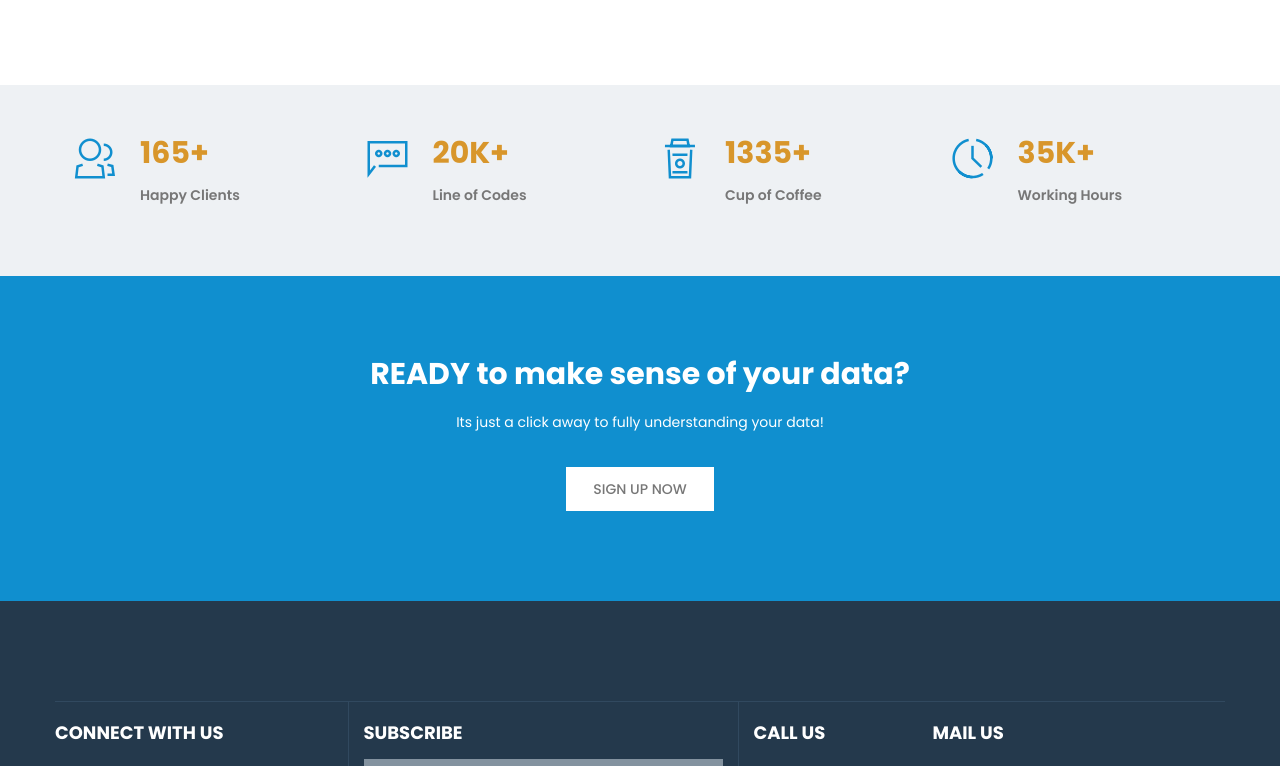
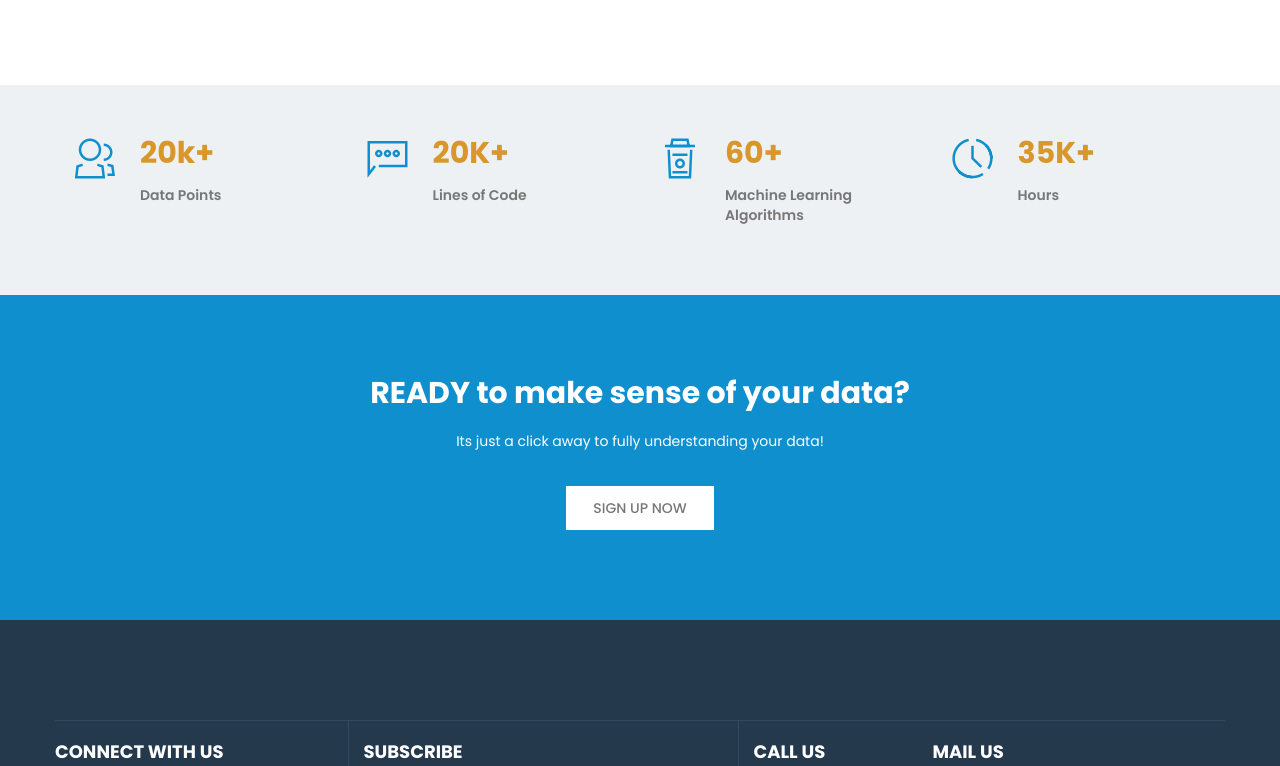
Before and after one commit to precisionanalytics/precisionanalytics.github.io, a plain HTML site: page pricing.html in a window 1280 px wide. Shown: the part 1180-1946 px from the top of the page. Drawn offline with Linux system fonts and the light colour scheme.

Commit message:
Update pricing.html

```diff
--- a/pricing.html
+++ b/pricing.html
@@ -172,8 +172,8 @@
                                     <i class="icon icon-Users primary-color size-30"></i>
                                 </div>
                                 <div class="body">
-                                    <h2><span class="count">165</span>+</h2>
-                                    <p class="lead">Happy Clients</p>
+                                    <h2><span class="count">20</span>k+</h2>
+                                    <p class="lead">Data Points</p>
                                 </div>
                             </div>
                         </div>
@@ -187,7 +187,7 @@
                                 </div>
                                 <div class="body">
                                     <h2><span class="count">20</span>K+</h2>
-                                    <p class="lead">Line of Codes</p>
+                                    <p class="lead">Lines of Code</p>
                                 </div>
                             </div>
                         </div>
@@ -199,8 +199,8 @@
                                     <i class="icon icon-CoffeeToGo primary-color size-30"></i>
                                 </div>
                                 <div class="body">
-                                    <h2><span class="count">1335</span>+</h2>
-                                    <p class="lead">Cup of Coffee</p>
+                                    <h2><span class="count">60</span>+</h2>
+                                    <p class="lead">Machine Learning Algorithms</p>
                                 </div>
                             </div>
                         </div>
@@ -213,7 +213,7 @@
                                 </div>
                                 <div class="body">
                                     <h2><span class="count">35</span>K+</h2>
-                                    <p class="lead">Working Hours</p>
+                                    <p class="lead">Hours</p>
                                 </div>
                             </div>
                         </div>
```
